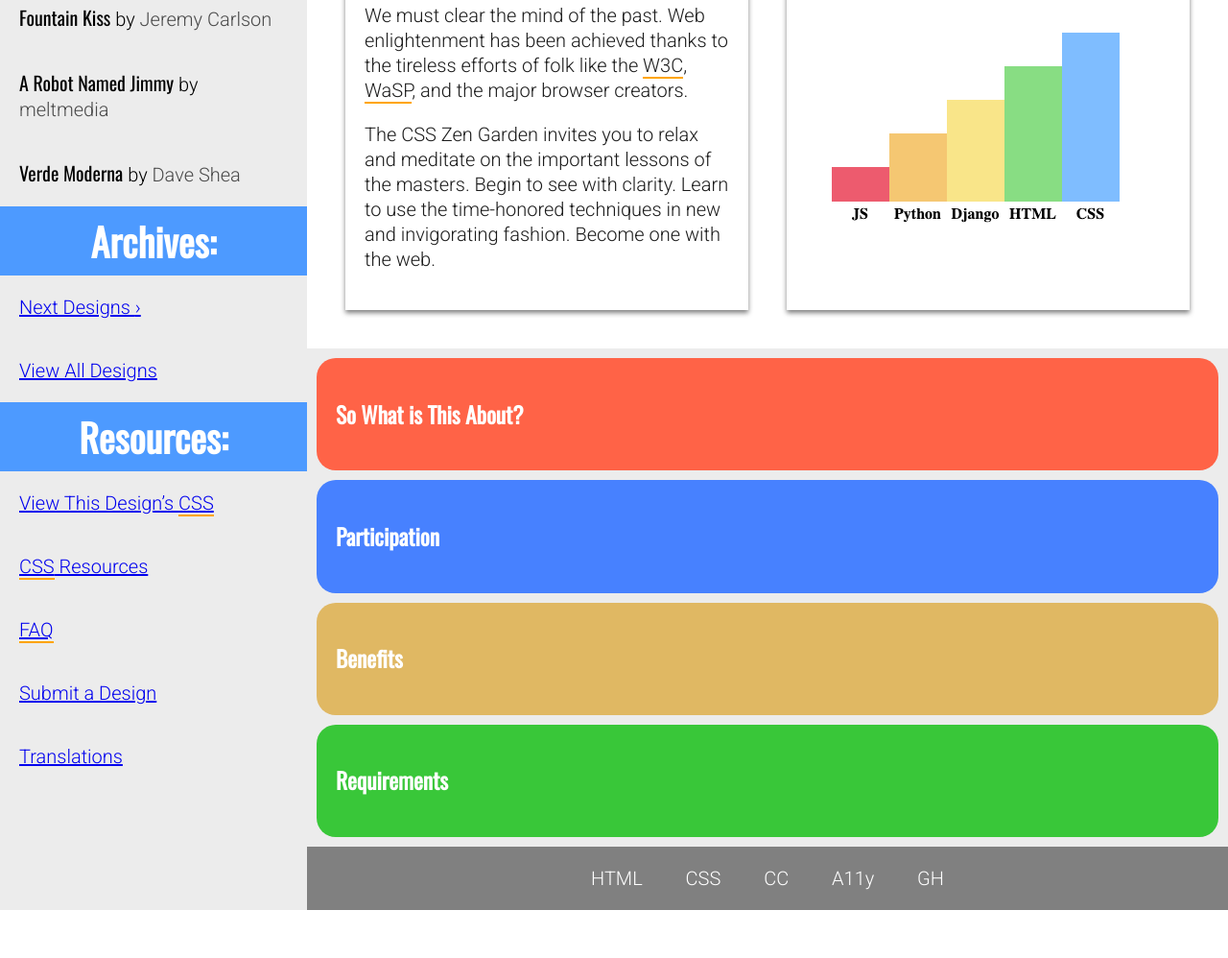
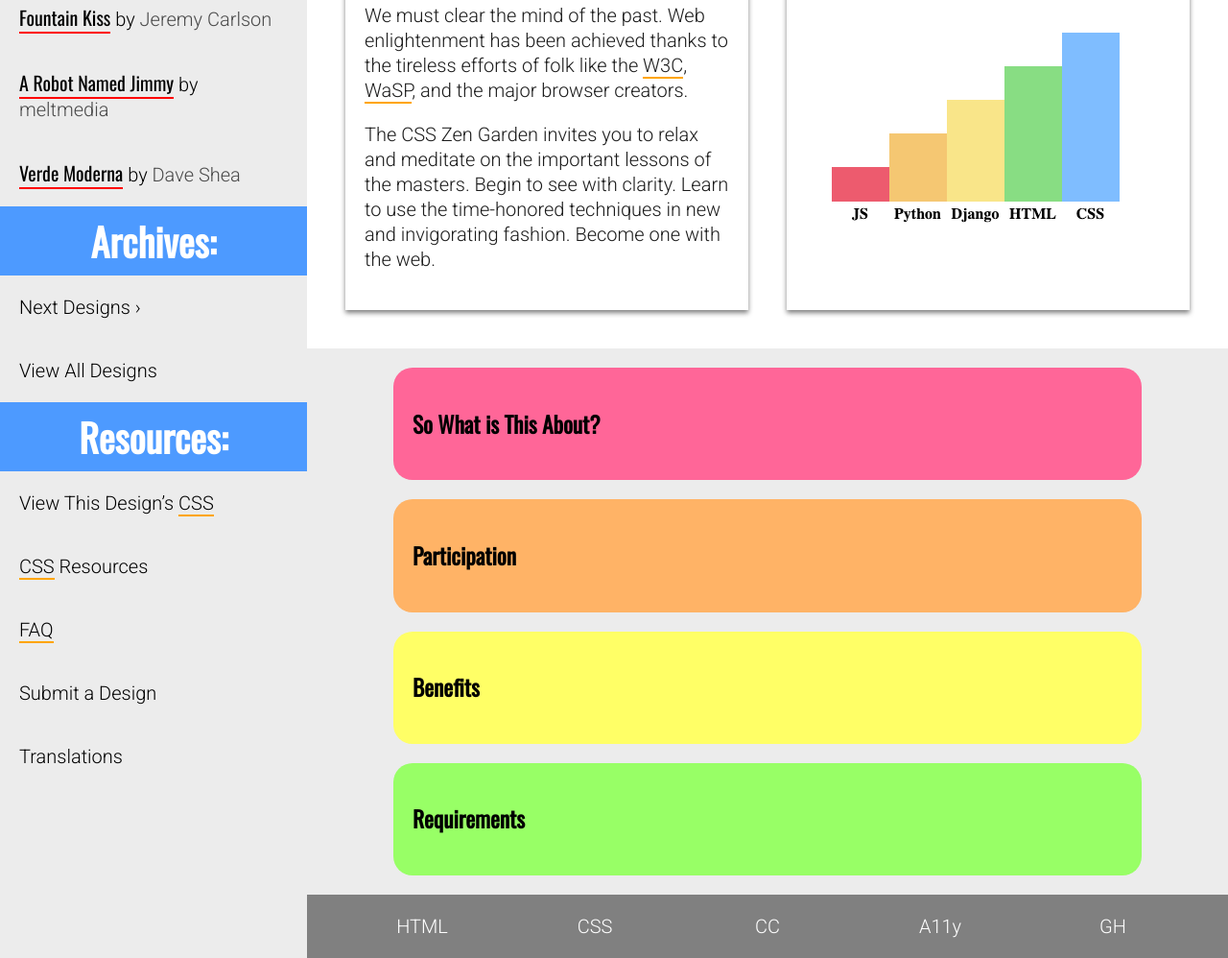
Before and after one commit to jewarner57/FEW-2.2---CSS-Zen-Garden, a plain HTML site: page index.html in a window 1280 px wide. Shown: the part 513-1511 px from the top of the page at 96% size. Before the commit the page ends 1461 px from the top, so only its background shows below. Drawn offline with nearby package versions, Linux system fonts and the light colour scheme.

Commit message:
feat: convert footer and some sidebar links to buttons, improve animation for rainbow content blocks

```diff
--- a/styles.css
+++ b/styles.css
@@ -69,6 +69,10 @@ h3, h2, h1 {
   grid-area: 2 / 4 / 9 / 7;
 }
 
+a {
+  color: black;
+}
+
 .summary::after{
     content: url('./chart-1.png');
 }
@@ -101,6 +105,39 @@ aside > * {
   text-align: center;
 }
 
+/* Next and Resources */
+.next, .viewall {
+  padding: 0;
+}
+
+.next > a, .viewall > a, .zen-resources > ul > li > a {
+  display: block;
+  height: 100%;
+  padding: 20px;
+}
+
+.next > a:hover, .viewall > a:hover, .zen-resources > ul > li > a:hover  {
+  background-color: rgb(197, 197, 197);
+  text-decoration: none;
+}
+
+
+/* Designs Section */
+.design-selection > nav > ul > li {
+  padding: 20px;
+}
+
+.design-selection > nav > ul > li > .design-name {
+  border-bottom: 2px solid red;
+}
+
+.design-selection > nav > ul > li > .design-name:hover {
+  text-decoration: none;
+  border-bottom: 2px solid #98ff66;
+}
+
+
+/* Other Sidebar */
 ul {
   list-style: none;
   padding: 0;
@@ -109,8 +146,12 @@ ul {
 
 li {
   margin: 0;
-  padding: 20px;
   background-color: #ececec;
+  color: black;
+}
+
+li > a {
+  text-decoration: none;
   color: black;
 }
 
@@ -124,6 +165,10 @@ li:hover {
   color: black;
 }
 
+.design-name:hover, .designer-name:hover, li > a:hover  {
+  text-decoration: underline;
+}
+
 .designer-name {
   font-family: Roboto;
   color: rgb(73, 73, 73);
@@ -132,16 +177,16 @@ li:hover {
 
 /* Main Supporting Section */
 .explanation {
-  background-color: tomato;
+  background-color: #ff6698;
 }
 .participation {
-  background-color: rgb(71, 129, 255);
+  background-color: #ffb366;
 }
 .benefits {
-  background-color: rgb(224, 184, 99);
+  background-color: #ffff66;
 }
 .requirements {
-  background-color: rgb(57, 199, 57);
+  background-color: #98ff66;
 }
 
 .main {
@@ -152,8 +197,8 @@ li:hover {
 .main > div  {
   padding: 20px;
   border-radius: 20px;
-  color: white;
-  margin: 10px;
+  color: black;
+  margin: 20px 90px;
 }
 
 .main > div :hover {
@@ -162,11 +207,11 @@ li:hover {
 }
 
 .main > div > p {
+  transition: opacity 0.5s 0.5s ease;
+  transition: font-size 0.2s ease;
   font-size: 0;
   opacity: 0;
   height: 0px;
-
-  animation: hideContent 0.3s linear;
 }
 
 .main > div:hover > p {
@@ -174,10 +219,9 @@ li:hover {
   opacity: 1;
   height: auto;
   z-index: 10000;
-  animation: showContent 0.3s linear;
 }
 
-@keyframes showContent {
+/* @keyframes showContent {
   0%{
     font-size: 0;
     opacity: 0;
@@ -203,14 +247,15 @@ li:hover {
     opacity: 0;
     height: 0px;
   }
-}
+} */
 
 /* Footer */
 footer {
   background-color: gray;
-  padding: 20px;
   border-radius: 0;
   text-align: center;
+  display: flex;
+  justify-content: center;
 }
 
 footer > * {
@@ -218,3 +263,33 @@ footer > * {
   text-decoration: none;
   margin: 0 20px;
 }
+
+footer > a {
+  display: block;
+  width: 100px;
+  padding: 20px;
+  background-color: gray;
+  transition: all 0.5s 0s ease;
+}
+
+.zen-validate-html:hover {
+  background-color: #ff6698;
+}
+
+.zen-validate-css:hover {
+  background-color: #ffb366;
+}
+
+.zen-license:hover {
+  background-color: #ffff66;
+  color: black;
+}
+
+.zen-accessibility:hover {
+  background-color: #98ff66;
+  color: black;
+}
+
+.zen-github:hover {
+  background-color: #6698ff;
+}
```
